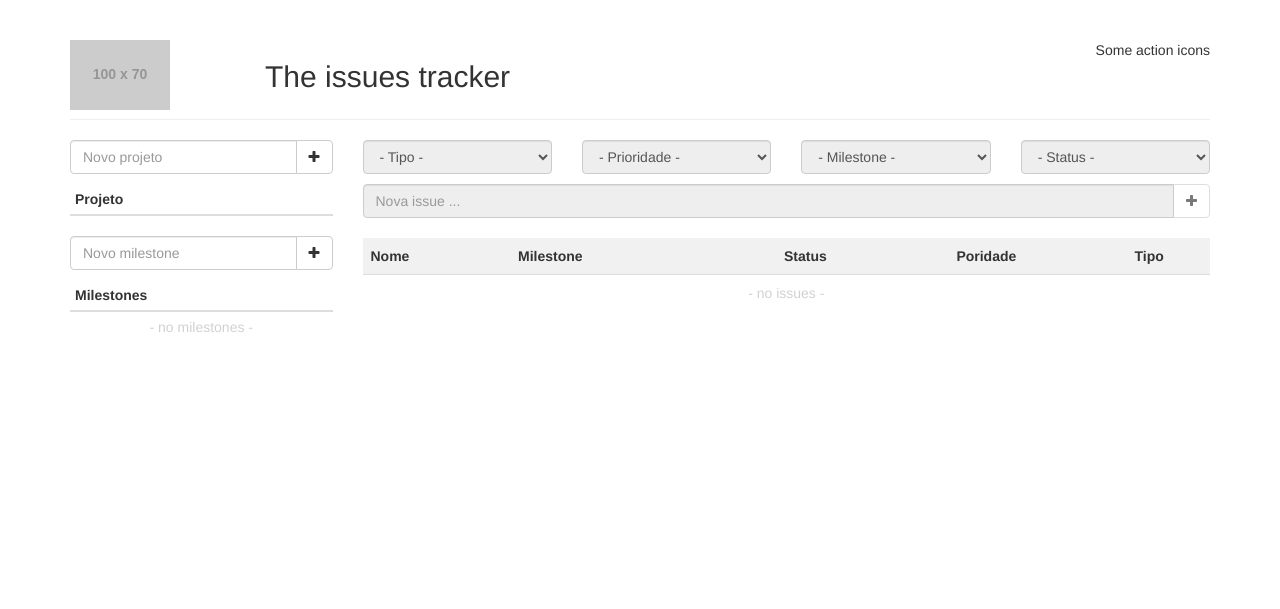
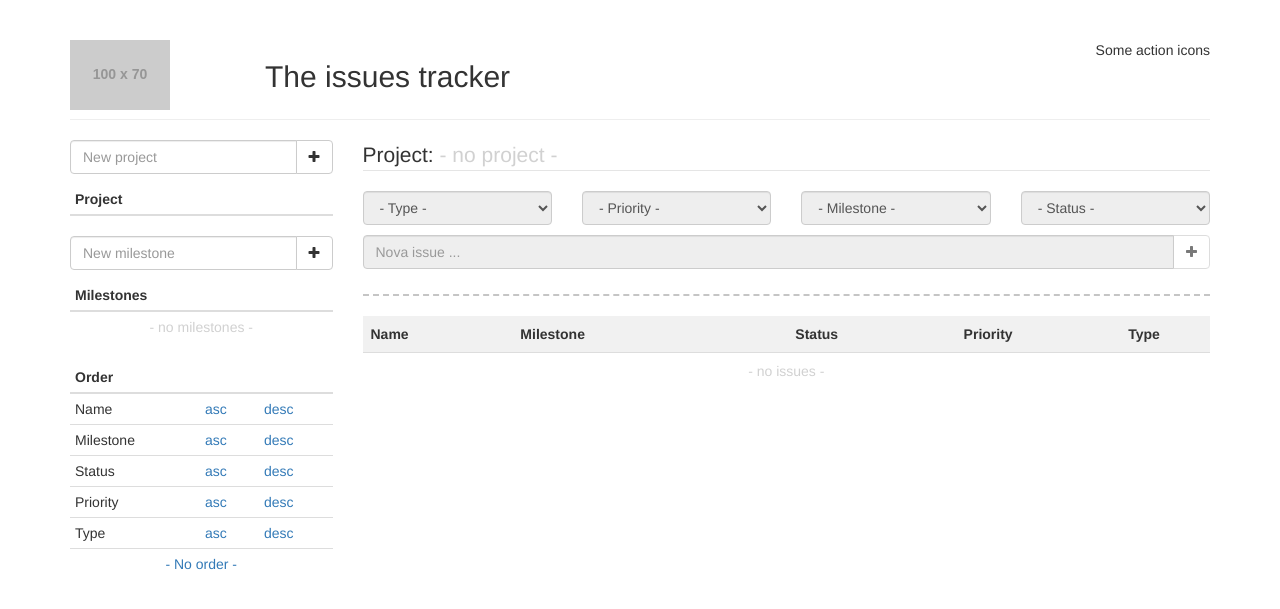
Before and after one commit to ProgramadorLivre/issue-tracker, a Flask app: a page that uses templates/index.html in a window 1280 px wide. Shown: the top 609 px of the page. Run offline with Flask 2, Linux system fonts and the light colour scheme; grey boxes labelled with a size stand in for pictures from a placeholder-image service; data that the repository does not hold is empty; some libraries are stand-ins or nearby versions.

Commit message:
Ordering

```diff
--- a/issues_app.py
+++ b/issues_app.py
@@ -3,6 +3,7 @@
 from flask import Flask, render_template, jsonify, request, redirect
 from tinydb import TinyDB, Query
 from slugify import slugify
+from datetime import datetime
 
 db = TinyDB('issues.db.json')
 
@@ -40,7 +41,11 @@ def index():
 def addprojetc():
     data = request.form.get
 
-    newp = Projects.insert({"name": data("name"), "slug":valid_slug(Projects,data("name"))})
+    newp = Projects.insert({
+        "name": data("name"),
+        "slug":valid_slug(Projects,data("name")),
+        "datetime": str(datetime.now())
+    })
     newproject = Projects.get(eid=newp)
     newproject['eid'] = newproject.eid
 
@@ -62,7 +67,12 @@ def del_project():
 def addmilestone():
     data = request.form.get
 
-    newp = Milestones.insert({"name": data("name"), "project_id": int(data("pid")), "slug": valid_slug(Milestones,data("name"))})
+    newp = Milestones.insert({
+        "name": data("name"),
+        "project_id": int(data("pid")),
+        "slug": valid_slug(Milestones,data("name")),
+        "datetime": str(datetime.now())
+    })
     newmilestone = Milestones.get(eid=newp)
     newmilestone['eid'] = newmilestone.eid
 
@@ -90,6 +100,9 @@ def listissues(project_slug):
     milestones = Milestones.search(Filter.project_id==projeto.eid)
 
     issueslist = [ complete_issue(issue) for issue in Issues.search(Filter.project_id==projeto.eid)]
+    if "order" in request.args.keys():
+        order_list(issueslist, request.args['order'])
+
     projetos = Projects.all()
 
     #return jsonify({"status":"ok", "projeto": projeto, "issueslist": issueslist})
@@ -110,12 +123,39 @@ def listissuesmilestone(project_slug, milestone_slug):
     milestone['eid'] = milestone.eid
 
     issueslist = [ complete_issue(issue) for issue in Issues.search( (Filter.project_id==projeto.eid) & (Filter.milestone_id==milestone.eid) )]
+    if "order" in request.args.keys():
+        order_list(issueslist, request.args['order'])
 
     projetos = Projects.all()
     milestones = Milestones.search( Filter.project_id==projeto.eid )
 
     #return jsonify({"status":"ok", "projeto": projeto, "issueslist": issueslist})
     return render_template("index.html", projetos = projetos, milestones = milestones, projeto = projeto, milestone = milestone, issueslist = issueslist)
+
+
+
+def order_list(issueslist, orderby):
+    # from operator import itemgetter #, attrgetter, methodcaller
+    field, direction = orderby.split(",")
+
+    reversed = True if direction == "desc" else False
+
+    if field == "name":
+        sortkey = lambda x: x[field].lower()
+    if field == "status":
+        sortkey = lambda x: x['status']
+    if field == "milestone":
+        sortkey = lambda x: x['milestone']['name'].lower()
+    if field == "project":
+        sortkey = lambda x: x['project']['name'].lower()
+    if field == "priority":
+        sortkey = lambda x: x['priority']
+    if field == "type":
+        sortkey = lambda x: x['type']
+
+    issueslist.sort(key=sortkey, reverse=reversed)
+    # issueslist.sort(key=itemgetter(field), reverse=True if direction == "desc" else False)
+    # sorted(issueslist, key=itemgetter(field), reverse=True if direction == "desc" else False)
 
 
 def complete_issue(issue):
@@ -149,8 +189,9 @@ def add_issue():
         "project_id": int(pid),
         "milestone_id": int(mid),
         "status": status,
-        "tipo": tipo,
-        "prioridade": prioridade,
+        "type": tipo,
+        "priority": prioridade,
+        "datetime": str(datetime.now())
     })
     newissue = Issues.get(eid=newid)
     newissue['eid'] = newissue.eid
--- a/static/css/index.css
+++ b/static/css/index.css
@@ -33,3 +33,8 @@ td.colicon{
     color: #d1d1d1;
     text-align: center;
 }
+
+fieldset{
+    border-bottom: 2px dashed #c5c5c5;
+    padding-bottom: 25px;
+}
--- a/templates/index.html
+++ b/templates/index.html
@@ -45,7 +45,7 @@
 
                 <div class="addfield">
                     <div class="input-group">
-                        <input id="projectname" type="text" class="form-control" placeholder="Novo projeto">
+                        <input id="projectname" type="text" class="form-control" placeholder="New project">
                         <span class="input-group-btn">
                             <button id="addproject" class="btn btn-default" type="button"><i class="fa fa-plus"></i></button>
                         </span>
@@ -55,7 +55,7 @@
                     <table class="table table-condensed" id="tb-projetos">
                     <thead>
                         <tr>
-                            <th>Projeto</th>
+                            <th>Project</th>
                             <th>&nbsp;</th>
                         </tr>
                     </thead>
@@ -75,7 +75,7 @@
                         {%if projeto%}
                         <input type="hidden" id="milestone-pid" value="{{projeto.eid}}">
                         {%endif%}
-                        <input id="milestonename" type="text" class="form-control" placeholder="Novo milestone">
+                        <input id="milestonename" type="text" class="form-control" placeholder="New milestone">
                         <span class="input-group-btn">
                             <button id="addmilestone" class="btn btn-default" type="button"><i class="fa fa-plus"></i></button>
                         </span>
@@ -102,6 +102,33 @@
                     </table>
                 </div>
 
+                <div class="filters">
+                    <table class="table table-condensed">
+                        <thead>
+                            <tr>
+                                <th>Order</th>
+                                <th>&nbsp;</th>
+                                <th>&nbsp;</th>
+                            </tr>
+                        </thead>
+                        <tbody>
+                            <tr>
+                                <td>Name</td><td><a href="?order=name,asc">asc</a></td><td><a href="?order=name,desc">desc</a></td>
+                            </tr><tr>
+                                <td>Milestone</td><td><a href="?order=milestone,asc">asc</a></td><td><a href="?order=milestone,desc">desc</a></td>
+                            </tr><tr>
+                                <td>Status</td><td><a href="?order=status,asc">asc</a></td><td><a href="?order=status,desc">desc</a></td>
+                            </tr><tr>
+                                <td>Priority</td><td><a href="?order=priority,asc">asc</a></td><td><a href="?order=priority,desc">desc</a></td>
+                            </tr><tr>
+                                <td>Type</td><td><a href="?order=type,asc">asc</a></td><td><a href="?order=type,desc">desc</a></td>
+                            </tr><tr>
+                                <td colspan="3" class="text-center"><a href="?">- No order -</a></td>
+                            </tr>
+                        </tbody>
+                    </table>
+                </div>
+
 
                 <!-- Coluna lateral FIM -->
             </div>
@@ -113,8 +140,10 @@
             <fieldset id="formnewissue" {%if not projeto%}disabled="disabled"{%endif%}>
 
                 {%if projeto%}
-                <legend>Projeto: {{projeto.name}}</legend>
+                <legend>Project: {{projeto.name}}</legend>
                 <input type="hidden" id="pid" value="{{projeto.eid}}">
+                {%else%}
+                <legend>Project: <span class="norows">- no project -</span></legend>
                 {%endif%}
                 {%if milestone%}
                 <input type="hidden" id="mid" value="{{milestone.eid}}">
@@ -123,7 +152,7 @@
                 <div class="row">
                     <div class="col-lg-3">
                         <select name="tipo" id="tipo" class="form-control">
-                            <option value=""> - Tipo - </option>
+                            <option value=""> - Type - </option>
                             <option value="bug">Bug</option>
                             <option value="melhoria">Melhoria</option>
                             <option value="tarefa">Tarefa</option>
@@ -131,7 +160,7 @@
                     </div>
                     <div class="col-lg-3">
                         <select name="prioridade" id="prioridade" class="form-control">
-                            <option value=""> - Prioridade - </option>
+                            <option value=""> - Priority - </option>
                             <option value="alta">Alta</option>
                             <option value="media">Média</option>
                             <option value="baixa">Baixa</option>
@@ -168,16 +197,33 @@
 
             </fieldset>
 
+                {%if milestone%}
+                <div class="row"><div class="col-lg-12">
+                    <h4>Milestone progress ({{milestone.name}})</h4>
+                    <div class="progress">
+                      <div class="progress-bar progress-bar-success" style="width: 35%">
+                        35% Complete (success)
+                      </div>
+                      <div class="progress-bar progress-bar-warning" style="width: 45%">
+                        45% Em andamento
+                      </div>
+                      <div class="progress-bar progress-bar-danger" style="width: 20%">
+                        20% Programada
+                      </div>
+                    </div>
+                </div></div>
+                {%endif%}
+
                 <div class="row listagem">
                     <div class="col-lg-12">
                         <table class="table" id="tb-issues">
                             <thead>
                                 <tr>
-                                    <th>Nome</th>
+                                    <th>Name</th>
                                     <th>Milestone</th>
                                     <th class="text-center colicon">Status</th>
-                                    <th class="text-center colicon">Poridade</th>
-                                    <th class="text-center colicon">Tipo</th>
+                                    <th class="text-center colicon">Priority</th>
+                                    <th class="text-center colicon">Type</th>
                                 </tr>
                             </thead>
                             <tbody>
```
